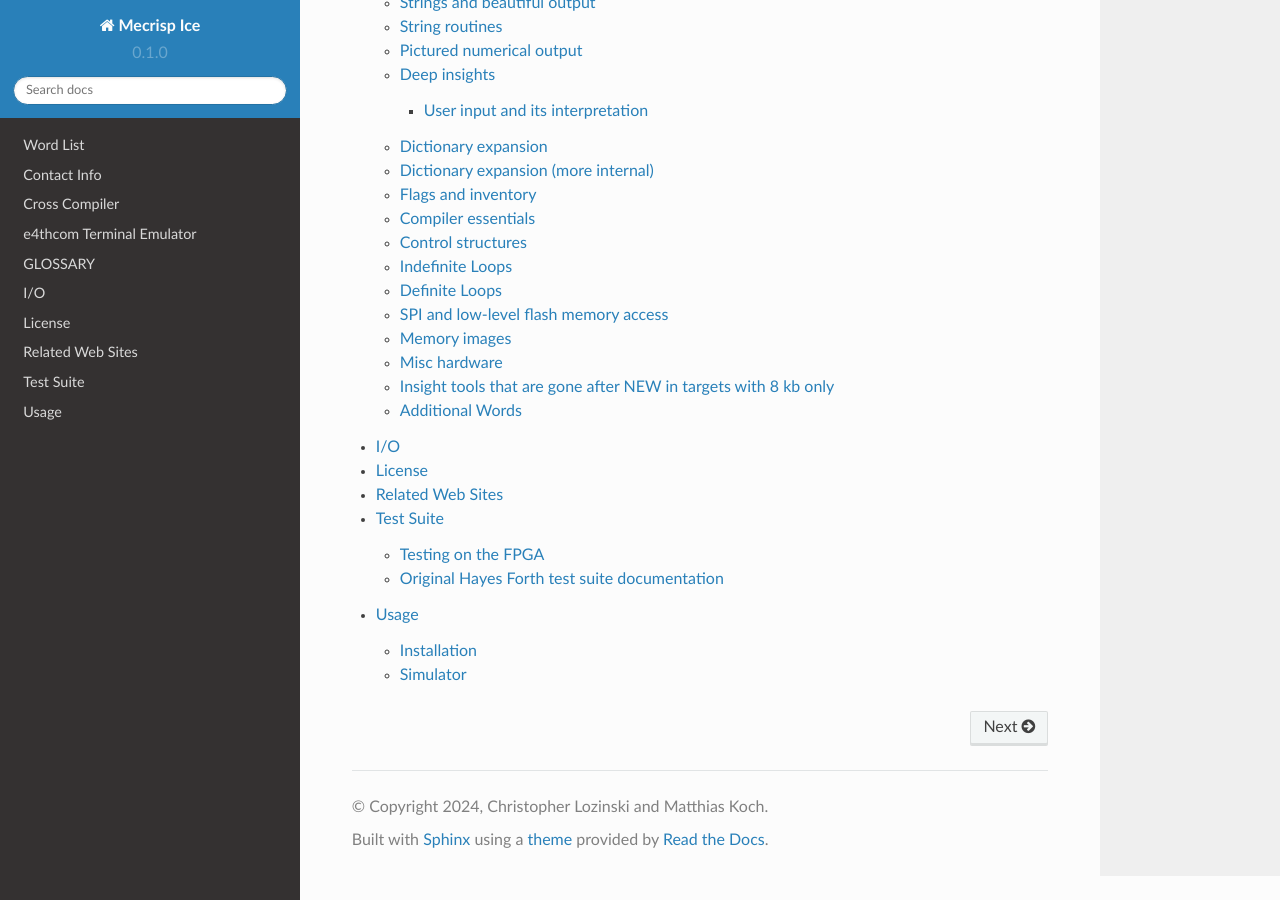
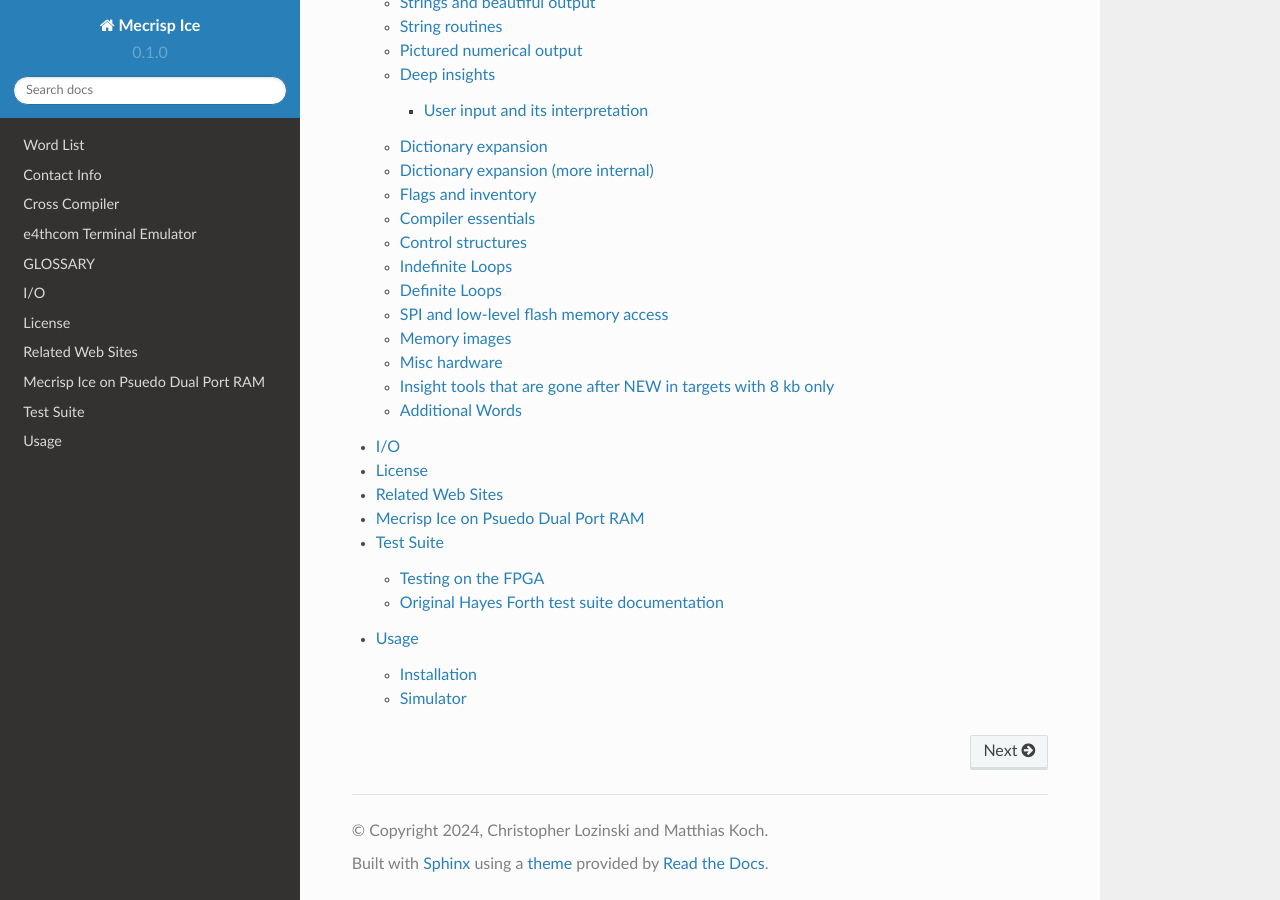
Before and after one commit to PythonLinks/Mecrisp-Ice, a Sphinx documentation site: the page built from docs/source/index.rst, in a window 1280 px wide and 900 px high, scrolled down 1921 px. Built offline with Sphinx 7.4.7 and the Read the Docs theme 2.0.0, drawn with Linux system fonts in a browser that asks for light colours.

Commit message:
Added pseudo-dual-port to index

```diff
--- a/docs/source/index.rst
+++ b/docs/source/index.rst
@@ -62,5 +62,6 @@
    io
    license
    links
+   pseudo-dual-port
    test-suite
    usage
```
